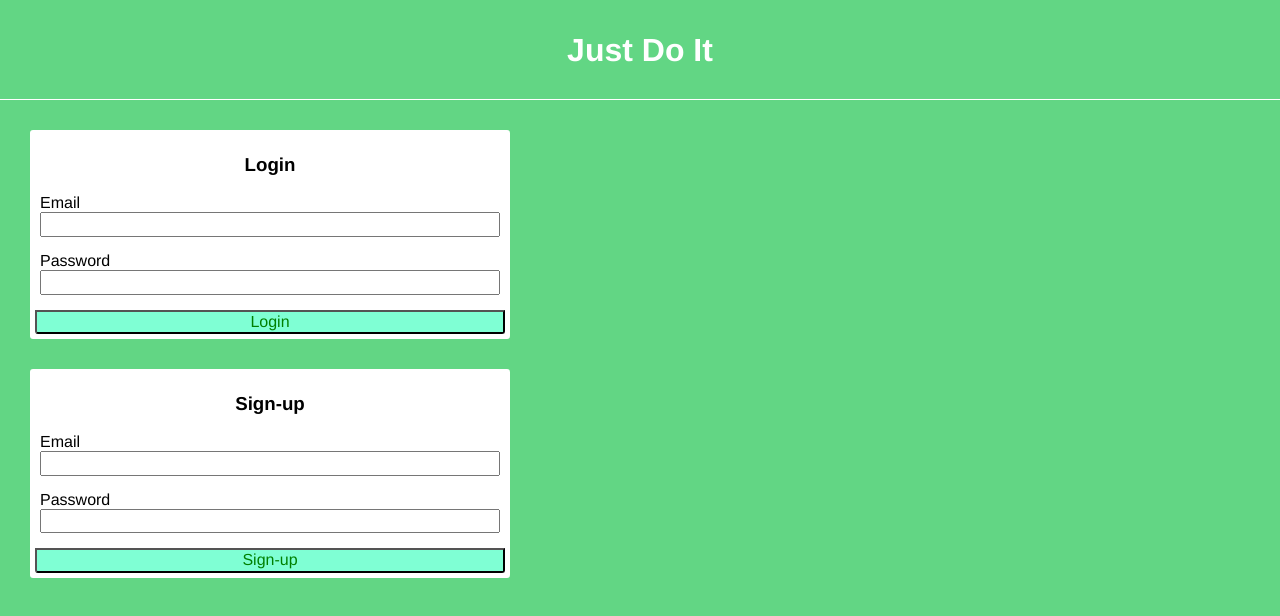
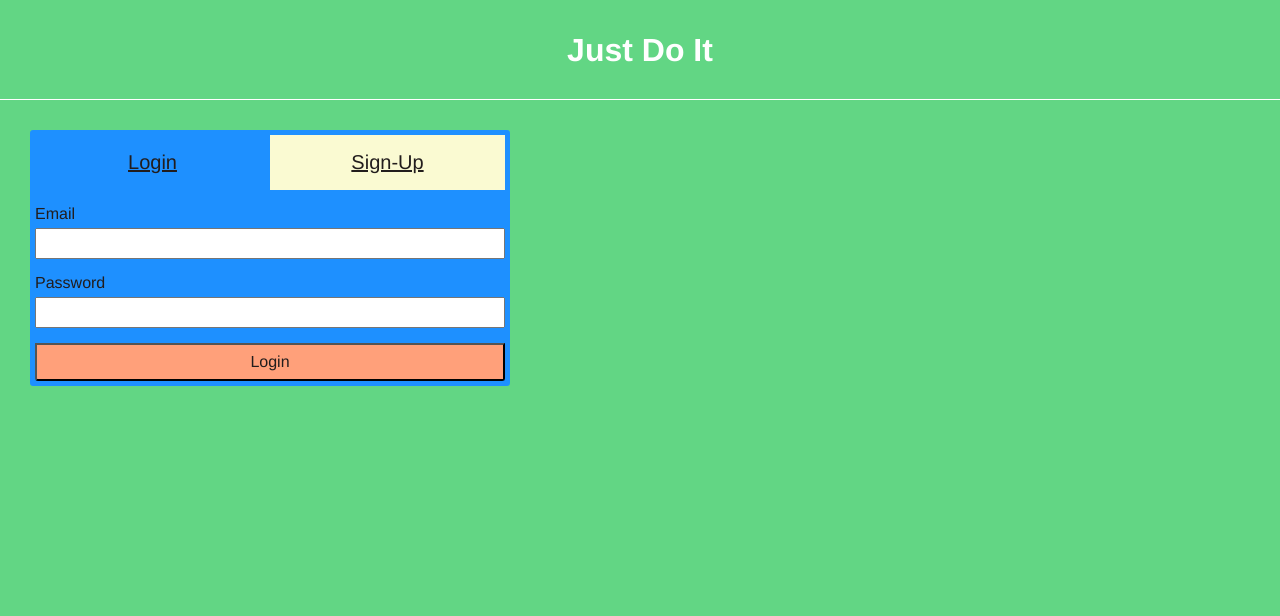
Before and after one commit to marktice/just-do-it, a React (Create React App) app: page / in a window 1280 px wide. Shown: the top 616 px of the page. Built offline with nearby package versions, Linux system fonts and the light colour scheme.

Commit message:
Add single userForm, refactor login and signup methods. Add styling.

```diff
--- a/src/App.js
+++ b/src/App.js
@@ -6,8 +6,7 @@ import todoAPI from './api/todoAPI';
 import AddTodoForm from './components/AddTodoForm';
 import Header from './components/Header';
 import Loader from './components/Loader';
-import LoginForm from './components/LoginForm';
-import SignUpForm from './components/SignUpForm';
+import UserForm from './components/UserForm';
 import Todos from './components/Todos';
 
 import './styles/App.css';
@@ -32,10 +31,22 @@ class App extends Component {
   };
 
   // User methods
-  handleLogin = async (email, password) => {
+  handleUser = async (action, email, password) => {
     try {
-      // API first
-      const { user, authToken } = await todoAPI.loginUser(email, password);
+      if (action === 'login') {
+        var { user, authToken } = await todoAPI.loginUser(email, password);
+      } else if (action === 'signUp') {
+        var { user, authToken } = await todoAPI.createUser(email, password);
+      } else {
+        throw new Error('Bad user action');
+      }
+
+      console.log('handleUser');
+      console.log('user');
+      console.log(user);
+      console.log('authtoken');
+      console.log(authToken);
+
       localStorage.setItem('authToken', authToken);
 
       const todos = await todoAPI.getTodos(authToken);
@@ -51,27 +62,6 @@ class App extends Component {
     } catch (error) {
       console.log(error);
       return error;
-    }
-  };
-
-  handleSignUp = async (email, password) => {
-    try {
-      // API first
-      const { user, authToken } = await todoAPI.createUser(email, password);
-      localStorage.setItem('authToken', authToken);
-
-      const todos = await todoAPI.getTodos(authToken);
-      if (user.email === email) {
-        this.setState((prevState) => {
-          return {
-            loggedIn: true,
-            authToken,
-            todos
-          };
-        });
-      }
-    } catch (error) {
-      console.log(error);
     }
   };
 
@@ -209,12 +199,14 @@ class App extends Component {
   async componentDidMount() {
     const authToken = localStorage.getItem('authToken');
     if (!authToken) {
-      this.setState((prevState) => {
+      return this.setState((prevState) => {
         return {
           loaded: true
         };
       });
-    } else {
+    }
+
+    try {
       const todos = await todoAPI.getTodos(authToken);
       this.setState((prevState) => {
         return {
@@ -222,6 +214,15 @@ class App extends Component {
           loggedIn: true,
           authToken,
           todos
+        };
+      });
+    } catch (error) {
+      console.log(error);
+      localStorage.removeItem('authToken');
+      this.setState((prevState) => {
+        return {
+          loaded: true,
+          authToken: null
         };
       });
     }
@@ -241,8 +242,7 @@ class App extends Component {
       return (
         <div>
           <Header loggedIn={false} />
-          <LoginForm handleLogin={this.handleLogin} />
-          <SignUpForm handleSignUp={this.handleSignUp} />
+          <UserForm handleUser={this.handleUser} />
         </div>
       );
     }
--- a/src/components/LoginForm.js
+++ /dev/null
@@ -1,63 +0,0 @@
-import React, { Component } from 'react';
-
-import Loader from './Loader';
-
-import './../styles/components/UserForms.css';
-
-class LoginForm extends Component {
-  state = {
-    formType: 'login', // TODO: switch between signup and login
-    loggingIn: false,
-    error: undefined
-  };
-
-  handleSubmit = async (e) => {
-    console.log(`hello from handle submit`);
-    this.setState((prevState) => {
-      return {
-        loggingIn: true
-      };
-    });
-
-    e.preventDefault();
-    const email = e.target.elements.email.value;
-    const password = e.target.elements.password.value;
-
-    const error = await this.props.handleLogin(email, password);
-    if (error) {
-      console.log(error.message);
-      this.setState((prevState) => {
-        return {
-          loggingIn: false,
-          error: error.message
-        };
-      });
-    }
-  };
-
-  render() {
-    if (this.state.loggingIn) {
-      return <Loader />;
-    }
-
-    return (
-      <form className="userForm" onSubmit={this.handleSubmit}>
-        <h3>Login</h3>
-        <div className="userForm__input-group">
-          <label htmlFor="email">Email</label>
-          <input type="email" name="email" />
-        </div>
-        <div className="userForm__input-group">
-          <label htmlFor="password">Password</label>
-          <input type="password" name="password" />
-        </div>
-
-        {this.state.error && <p className="userForm__error">{this.state.error}</p>}
-
-        <button type="submit">Login</button>
-      </form>
-    );
-  }
-}
-
-export default LoginForm;
--- a/src/components/SignUpForm.js
+++ /dev/null
@@ -1,31 +0,0 @@
-import React from 'react';
-
-import './../styles/components/UserForms.css';
-
-const SignUpForm = (props) => {
-  return (
-    <form
-      className="userForm"
-      onSubmit={(e) => {
-        e.preventDefault();
-        console.log(`hello from handleSubmit`);
-        const email = e.target.elements.email.value;
-        const password = e.target.elements.password.value;
-        props.handleSignUp(email, password);
-      }}
-    >
-      <h3>Sign-up</h3>
-      <div className="userForm__input-group">
-        <label htmlFor="email">Email</label>
-        <input type="email" name="email" />
-      </div>
-      <div className="userForm__input-group">
-        <label htmlFor="password">Password</label>
-        <input type="password" name="password" />
-      </div>
-      <button type="submit">Sign-up</button>
-    </form>
-  );
-};
-
-export default SignUpForm;
--- /dev/null
+++ b/src/components/UserForm.js
@@ -0,0 +1,98 @@
+import React, { Component } from 'react';
+
+import Loader from './Loader';
+
+import './../styles/components/UserForms.css';
+
+class UserForm extends Component {
+  state = {
+    formType: 'login',
+    loggingIn: false,
+    error: undefined
+  };
+
+  handleSubmit = async (e) => {
+    console.log(`hello from handle submit`);
+    this.setState((prevState) => {
+      return {
+        loggingIn: true
+      };
+    });
+
+    e.preventDefault();
+    const email = e.target.elements.email.value;
+    const password = e.target.elements.password.value;
+
+    const error = await this.props.handleUser(this.state.formType, email, password);
+    if (error) {
+      console.log(error.message);
+      this.setState((prevState) => {
+        return {
+          loggingIn: false,
+          error: error.message
+        };
+      });
+    }
+  };
+
+  render() {
+    if (this.state.loggingIn) {
+      return <Loader />;
+    }
+
+    return (
+      <form
+        className={
+          this.state.formType === 'login'
+            ? 'userForm userForm--loginType'
+            : 'userForm userForm--signUpType'
+        }
+        onSubmit={this.handleSubmit}
+      >
+        <div className="userForm--type-toggle">
+          <a
+            className="login-toggle"
+            onClick={(e) => {
+              e.preventDefault();
+              this.setState({
+                formType: 'login'
+              });
+            }}
+          >
+            Login
+          </a>
+
+          <a
+            className="signUp-toggle"
+            onClick={(e) => {
+              e.preventDefault();
+              this.setState({
+                formType: 'signUp'
+              });
+            }}
+          >
+            Sign-Up
+          </a>
+        </div>
+
+        <div className="userForm__content">
+          <div className="userForm__input-group">
+            <label htmlFor="email">Email</label>
+            <input type="email" name="email" />
+          </div>
+          <div className="userForm__input-group">
+            <label htmlFor="password">Password</label>
+            <input type="password" name="password" />
+          </div>
+        </div>
+
+        {this.state.error && <p className="userForm__error">{this.state.error}</p>}
+        <button type="submit">
+          {this.state.formType === 'login' ? 'Login' : 'Sign-Up'}
+        </button>
+      </form>
+    );
+  }
+}
+
+export default UserForm;
--- a/src/styles/components/UserForms.css
+++ b/src/styles/components/UserForms.css
@@ -1,33 +1,64 @@
 .userForm {
   margin: 0 auto;
   max-width: 30rem;
-  background: white;
   border-radius: 3px;
   padding: 5px;
   margin: 30px;
 }
-.userForm h3 {
-  color: black;
-  text-align: center;
+.userForm--loginType {
+  background: dodgerblue;
 }
+.userForm--signUpType {
+  background: lightgoldenrodyellow;
+}
+
 .userForm button {
   width: 100%;
-  background: aquamarine;
+  padding: 0.5rem 0;
+  background: lightsalmon;
+  color: rgb(34, 29, 29);
   border-bottom-left-radius: 3px;
   border-bottom-right-radius: 3px;
+}
+.userForm button:hover {
+  background: salmon;
 }
 .userForm__error {
   color: red;
   text-align: center;
 }
-
+.userForm__content {
+  padding-top: 15px;
+}
 .userForm__input-group {
-  margin: 5px;
   margin-bottom: 15px;
 }
 .userForm__input-group label {
-  margin-bottom: 5px;
+  color: rgb(34, 29, 29);
 }
 .userForm__input-group input {
+  color: rgb(34, 29, 29);
+  margin-top: 5px;
   width: 100%;
+  padding: 0.25rem;
 }
+
+.userForm--type-toggle {
+  display: flex;
+  justify-content: space-evenly;
+}
+.userForm--type-toggle a {
+  color: rgb(34, 29, 29);
+  font-size: 1.25rem;
+  text-decoration: underline;
+  cursor: pointer;
+  width: 100%;
+  padding: 1rem;
+  text-align: center;
+}
+.login-toggle {
+  background: dodgerblue;
+}
+.signUp-toggle {
+  background: lightgoldenrodyellow;
+}
--- a/src/styles/transitions.js
+++ b/src/styles/transitions.js
@@ -5,7 +5,7 @@ const createTodo = () => {
   const todoElements = document.getElementsByClassName('todos');
   const todoArray = Array.apply(null, todoElements);
   todoArray.forEach((element) => {
-    element.style.opacity = 0.25;
+    element.style.opacity = 0.15;
   });
 
   setTimeout(
@@ -15,7 +15,7 @@ const createTodo = () => {
         element.style.opacity = 1;
       })
     ),
-    2380
+    2200
   );
 };
 
@@ -26,7 +26,7 @@ const deleteTodo = () => {
   const todoElements = document.getElementsByClassName('todos');
   const todoArray = Array.apply(null, todoElements);
   todoArray.forEach((element) => {
-    element.style.opacity = 0.25;
+    element.style.opacity = 0.15;
   });
 
   setTimeout(
@@ -47,7 +47,7 @@ const completeTodo = () => {
   const todoElements = document.getElementsByClassName('todos');
   const todoArray = Array.apply(null, todoElements);
   todoArray.forEach((element) => {
-    element.style.opacity = 0.25;
+    element.style.opacity = 0.15;
   });
 
   setTimeout(
```
